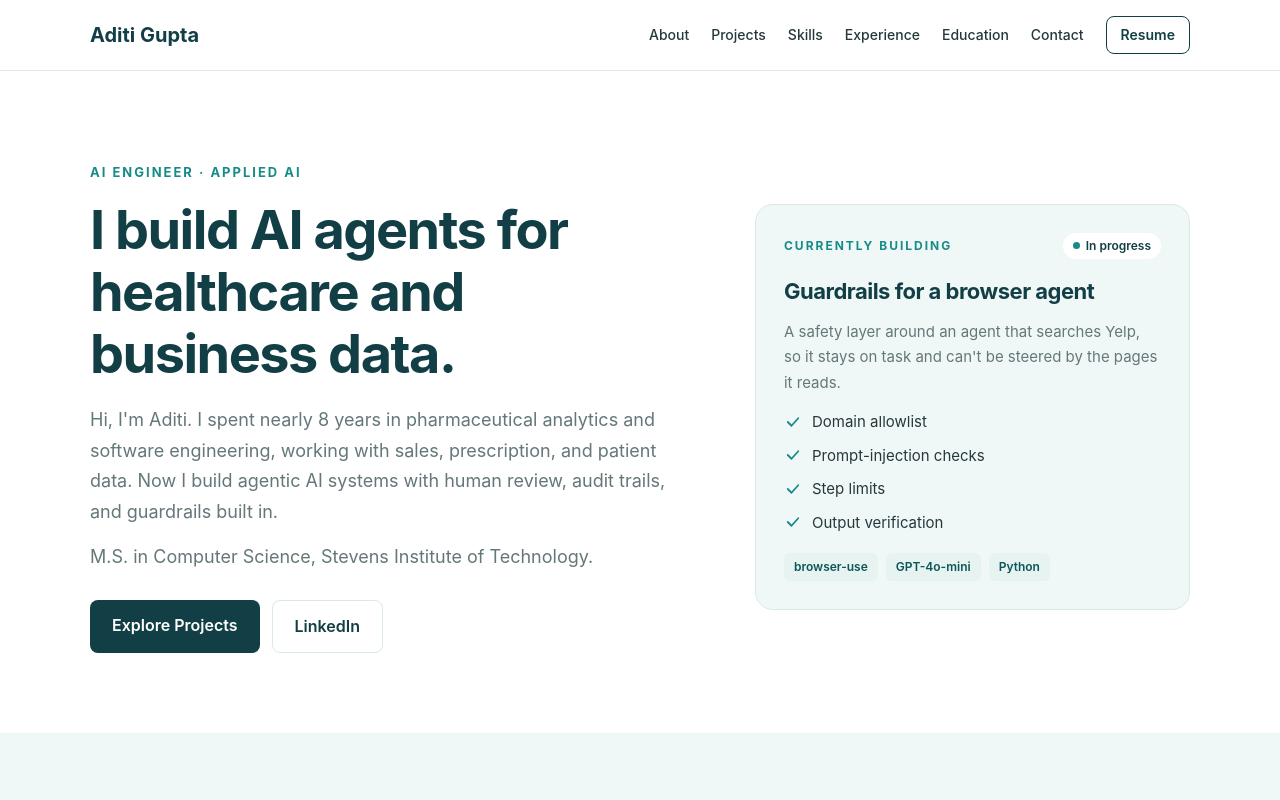
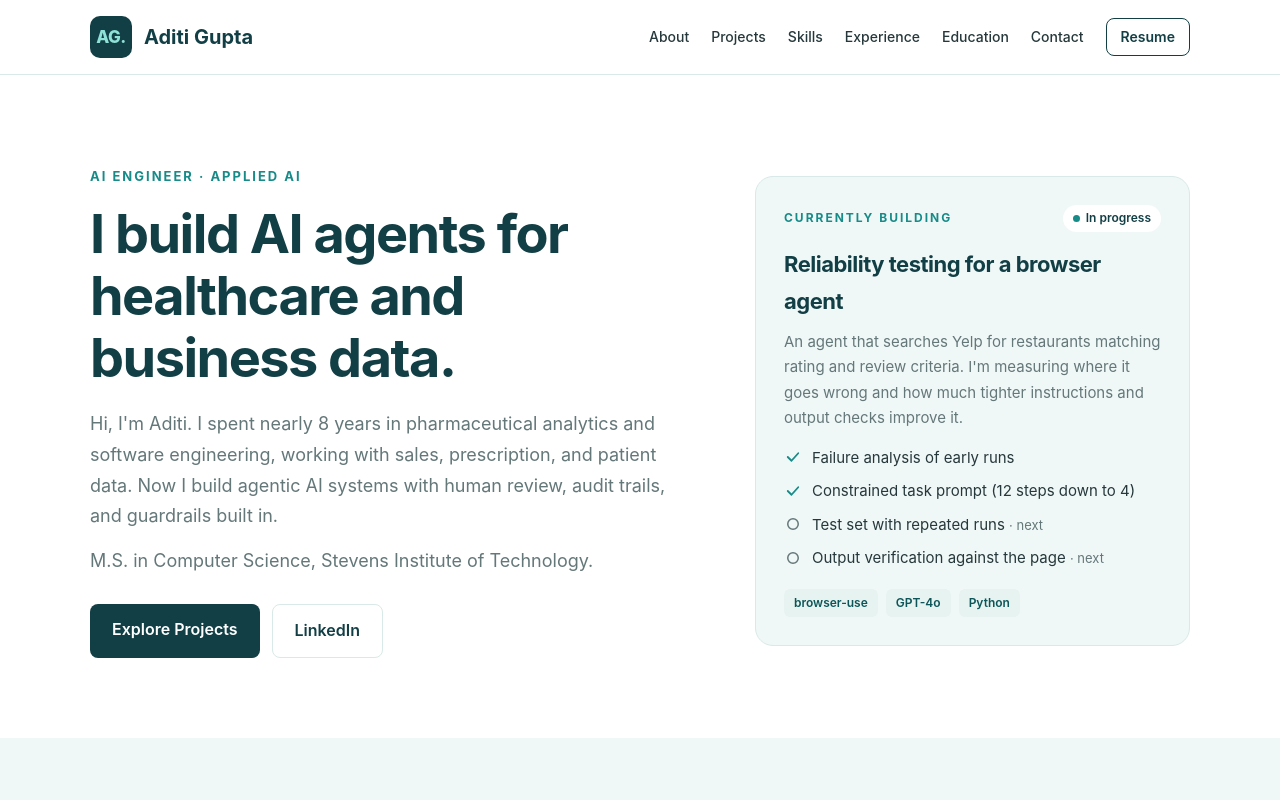
Before and after one commit to AditiGuptaz/aditiguptaz.github.io, a plain HTML site: page index.html in a window 1280 px wide. Shown: the top 800 px of the page. Drawn offline with Linux system fonts and the light colour scheme.

Commit message:
Add files via upload

```diff
--- a/index.html
+++ b/index.html
@@ -53,7 +53,30 @@
       gap: 20px;
     }
 
-    .logo { font-size: 20px; font-weight: 750; color: var(--navy); }
+    .logo {
+      display: inline-flex;
+      align-items: center;
+      gap: 12px;
+      font-size: 20px;
+      font-weight: 750;
+      color: var(--navy);
+    }
+
+    .logo:hover { text-decoration: none; }
+
+    .logo-mark {
+      display: inline-flex;
+      align-items: center;
+      justify-content: center;
+      width: 42px;
+      height: 42px;
+      border-radius: 10px;
+      background: var(--navy);
+      color: #8FE0D6;
+      font-size: 17px;
+      font-weight: 800;
+      letter-spacing: -0.5px;
+    }
 
     .nav-links {
       display: flex;
@@ -193,6 +216,7 @@
 
     .check-list li { display: flex; align-items: center; gap: 10px; }
     .check-list svg { flex-shrink: 0; }
+    .check-list .next-label { color: var(--muted); font-size: 13px; }
 
     /* ---------- Sections ---------- */
     section { padding: 70px 0; scroll-margin-top: 80px; }
@@ -386,7 +410,7 @@
   <header>
     <div class="container">
       <nav>
-        <a href="#home" class="logo">Aditi Gupta</a>
+        <a href="#home" class="logo"><span class="logo-mark" aria-hidden="true">AG.</span>Aditi Gupta</a>
 
         <div class="nav-links">
           <a href="#about">About</a>
@@ -436,22 +460,23 @@
           <span class="status"><span class="status-dot" aria-hidden="true"></span>In progress</span>
         </div>
 
-        <h2>Guardrails for a browser agent</h2>
+        <h2>Reliability testing for a browser agent</h2>
         <p>
-          A safety layer around an agent that searches Yelp, so it stays
-          on task and can't be steered by the pages it reads.
+          An agent that searches Yelp for restaurants matching rating and
+          review criteria. I'm measuring where it goes wrong and how much
+          tighter instructions and output checks improve it.
         </p>
 
         <ul class="check-list">
-          <li><svg aria-hidden="true" width="18" height="18" viewBox="0 0 24 24" fill="none" stroke="#168B88" stroke-width="2.4" stroke-linecap="round" stroke-linejoin="round"><path d="M5 12l5 5 9-10"/></svg>Domain allowlist</li>
-          <li><svg aria-hidden="true" width="18" height="18" viewBox="0 0 24 24" fill="none" stroke="#168B88" stroke-width="2.4" stroke-linecap="round" stroke-linejoin="round"><path d="M5 12l5 5 9-10"/></svg>Prompt-injection checks</li>
-          <li><svg aria-hidden="true" width="18" height="18" viewBox="0 0 24 24" fill="none" stroke="#168B88" stroke-width="2.4" stroke-linecap="round" stroke-linejoin="round"><path d="M5 12l5 5 9-10"/></svg>Step limits</li>
-          <li><svg aria-hidden="true" width="18" height="18" viewBox="0 0 24 24" fill="none" stroke="#168B88" stroke-width="2.4" stroke-linecap="round" stroke-linejoin="round"><path d="M5 12l5 5 9-10"/></svg>Output verification</li>
+          <li><svg aria-hidden="true" width="18" height="18" viewBox="0 0 24 24" fill="none" stroke="#168B88" stroke-width="2.4" stroke-linecap="round" stroke-linejoin="round"><path d="M5 12l5 5 9-10"/></svg>Failure analysis of early runs</li>
+          <li><svg aria-hidden="true" width="18" height="18" viewBox="0 0 24 24" fill="none" stroke="#168B88" stroke-width="2.4" stroke-linecap="round" stroke-linejoin="round"><path d="M5 12l5 5 9-10"/></svg>Constrained task prompt (12 steps down to 4)</li>
+          <li><svg aria-hidden="true" width="18" height="18" viewBox="0 0 24 24" fill="none" stroke="#647779" stroke-width="2" stroke-linecap="round" stroke-linejoin="round"><circle cx="12" cy="12" r="7"/></svg><span>Test set with repeated runs <span class="next-label">· next</span></span></li>
+          <li><svg aria-hidden="true" width="18" height="18" viewBox="0 0 24 24" fill="none" stroke="#647779" stroke-width="2" stroke-linecap="round" stroke-linejoin="round"><circle cx="12" cy="12" r="7"/></svg><span>Output verification against the page <span class="next-label">· next</span></span></li>
         </ul>
 
         <div class="tags">
           <span class="tag">browser-use</span>
-          <span class="tag">GPT-4o-mini</span>
+          <span class="tag">GPT-4o</span>
           <span class="tag">Python</span>
         </div>
       </aside>
```
